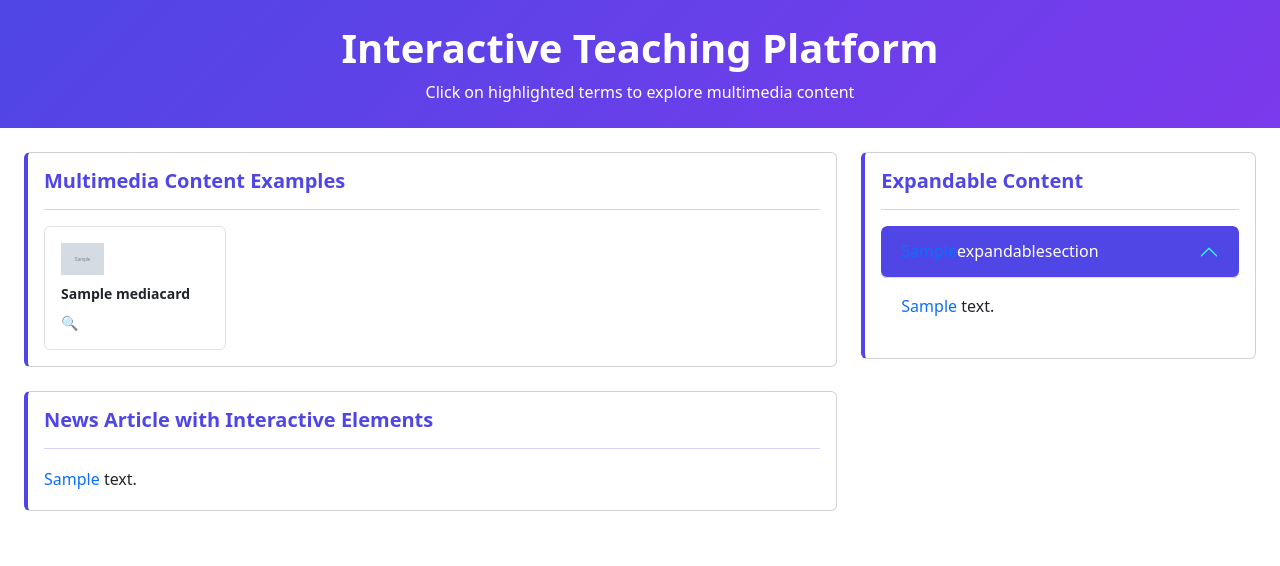
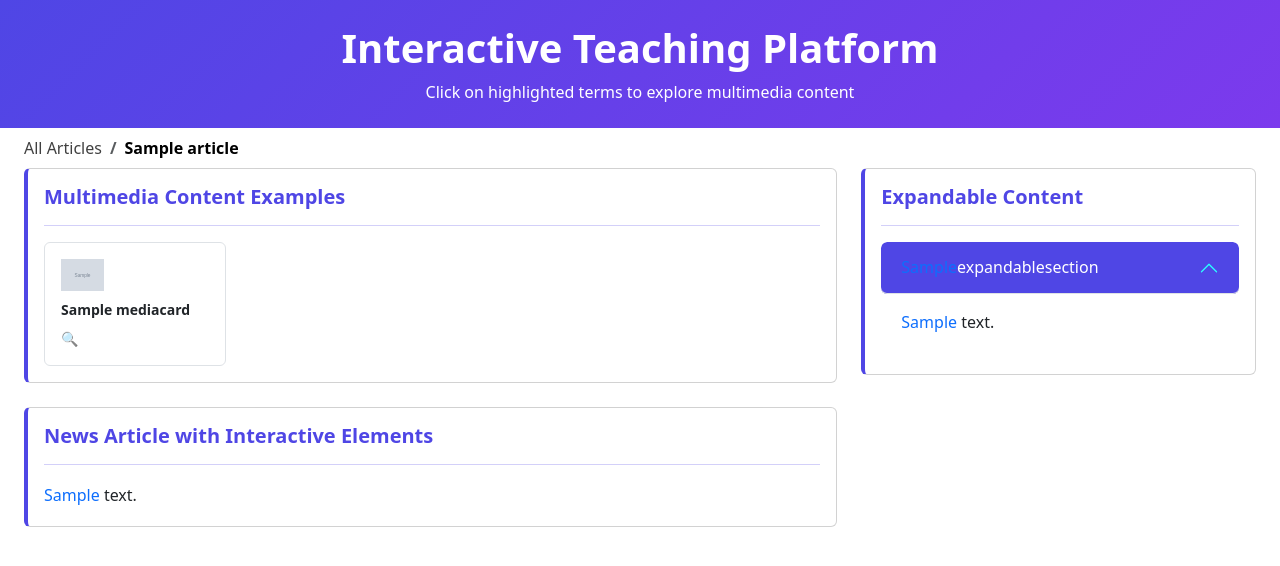
Before and after one commit to Tamim-EEE/Interactive-Teaching-Platform, a Django app: a page that uses teaching_platform/templates/teaching/article_detail.html in a window 1280 px wide. Shown: the top 566 px of the page. Run offline with Django 5.2, Linux system fonts and the light colour scheme; tables that the repository leaves empty hold one stand-in row (values such as "Sample post"); grey boxes marked "Sample" are stand-in pictures; some libraries are stand-ins or nearby versions.

Commit message:
Add: Breadcrumb section to article_detail.html to enhance navigation and user experience. Fix: CKEditor hyperlink issue in article_detail.html to ensure proper link redirection functionality.

```diff
--- a/teaching_platform/templates/teaching/article_detail.html
+++ b/teaching_platform/templates/teaching/article_detail.html
@@ -63,7 +63,17 @@
   <p class="mb-0">Click on highlighted terms to explore multimedia content</p>
 </div>
 
-<div class="container-fluid py-3 py-md-4 px-2 px-sm-3 px-md-4">
+<div class="container-fluid px-2 px-sm-3 px-md-4">
+  <!-- Breadcrumb -->
+  <nav aria-label="breadcrumb" class="py-2">
+    <ol class="breadcrumb mb-0">
+      <li class="breadcrumb-item">
+        <a href="{% url 'article_list' %}" class="text-black text-opacity-75 text-decoration-none">All Articles</a>
+      </li>
+      <li class="breadcrumb-item active text-black fw-semibold" aria-current="page">{{ article.title }}</li>
+    </ol>
+  </nav>
+
   <div class="row g-4">
 
     <!-- Left Column -->
@@ -256,9 +266,25 @@
     });
   }
 
+  // Fix CKEditor links that are missing a URL scheme (e.g. www.google.com -> https://www.google.com)
+  function fixRelativeLinks(container) {
+    if (!container) return;
+    container.querySelectorAll('a[href]').forEach(function (anchor) {
+      const href = anchor.getAttribute('href');
+      if (href && !/^(https?:\/\/|\/\/|\/)/.test(href) && !/^(mailto:|tel:|#)/.test(href)) {
+        anchor.setAttribute('href', 'https://' + href);
+      }
+    });
+  }
+
   document.addEventListener('DOMContentLoaded', function () {
-    replaceYouTubeLinksInContainer(document.getElementById('article-body'));
-    document.querySelectorAll('.accordion-body').forEach(replaceYouTubeLinksInContainer);
+    const articleBody = document.getElementById('article-body');
+    replaceYouTubeLinksInContainer(articleBody);
+    fixRelativeLinks(articleBody);
+    document.querySelectorAll('.accordion-body').forEach(function (body) {
+      replaceYouTubeLinksInContainer(body);
+      fixRelativeLinks(body);
+    });
   });
 
   // Media card click
```
